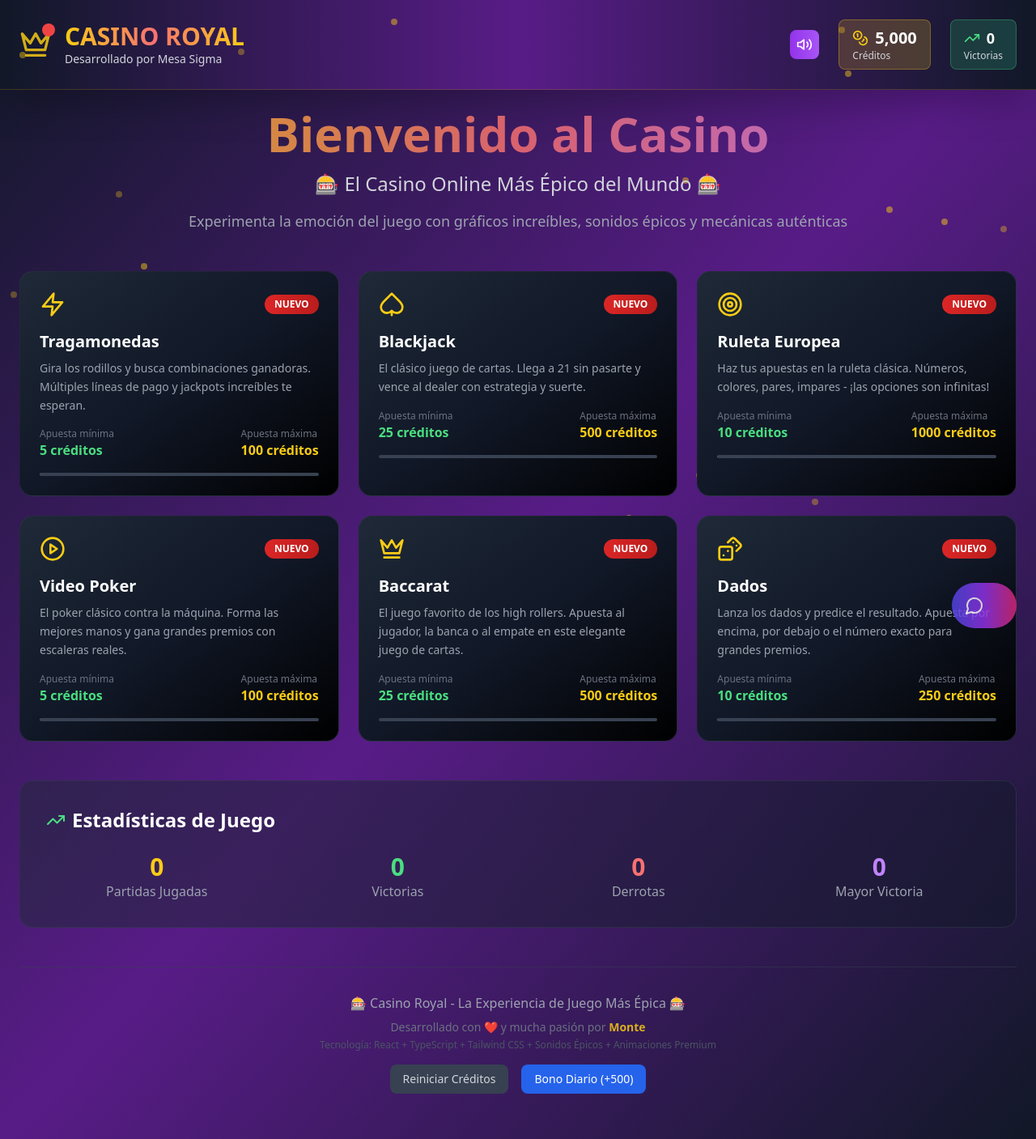
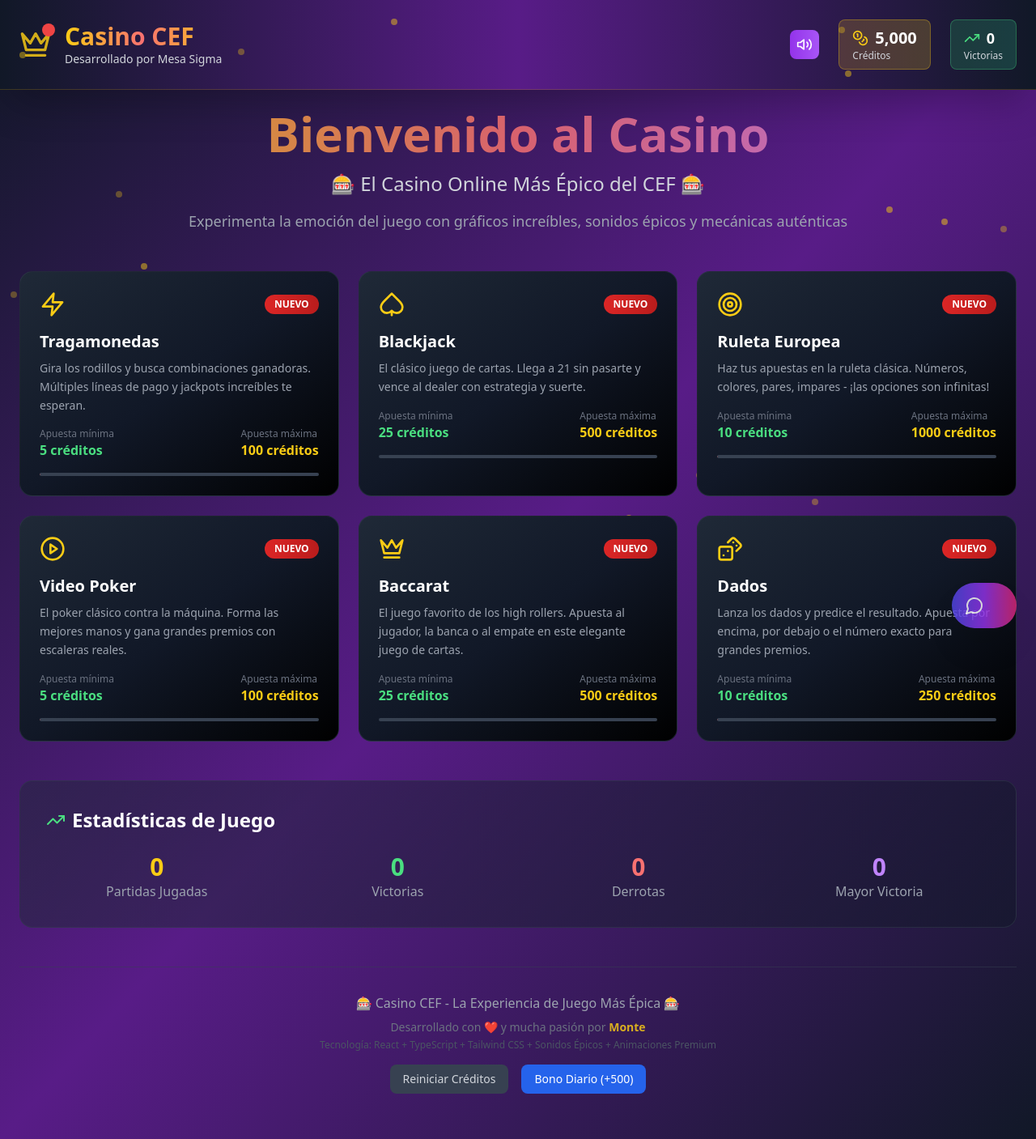
Before and after one commit to lauti143/casino.politica, a React (Vite) app: page / in a window 1280 px wide. Shown: the whole page at 81% size. Built offline with nearby package versions, Linux system fonts and the light colour scheme.

Commit message:
Actualizar cambios

```diff
--- a/src/App.tsx
+++ b/src/App.tsx
@@ -129,7 +129,7 @@ function App() {
                   Bienvenido al Casino
                 </h2>
                 <p className="text-2xl text-gray-300 mb-4">
-                  🎰 El Casino Online Más Épico del Mundo 🎰
+                  🎰 El Casino Online Más Épico del CEF 🎰
                 </p>
                 <p className="text-lg text-gray-400 mb-8">
                   Experimenta la emoción del juego con gráficos increíbles, sonidos épicos y mecánicas auténticas
@@ -238,7 +238,7 @@ function App() {
 
               {/* Footer */}
               <footer className="text-center mt-12 py-8 border-t border-gray-700/50">
-                <p className="text-gray-400 mb-2">🎰 Casino Royal - La Experiencia de Juego Más Épica 🎰</p>
+                <p className="text-gray-400 mb-2">🎰 Casino CEF - La Experiencia de Juego Más Épica 🎰</p>
                 <p className="text-sm text-gray-500">
                   Desarrollado con ❤️ y mucha pasión por <span className="text-yellow-400 font-bold animate-pulse">Monte</span>
                 </p>
--- a/src/components/Header.tsx
+++ b/src/components/Header.tsx
@@ -19,7 +19,7 @@ const Header: React.FC<HeaderProps> = ({ credits, gamesPlayed, totalWins }) => {
           </div>
           <div>
             <h1 className="text-3xl font-bold bg-gradient-to-r from-yellow-400 via-red-400 to-yellow-400 bg-clip-text text-transparent">
-              CASINO ROYAL
+              Casino CEF
             </h1>
             <p className="text-sm text-gray-300">Desarrollado por Mesa Sigma <span className="text-yellow-400 font-semibold"></span></p>
           </div>
```
